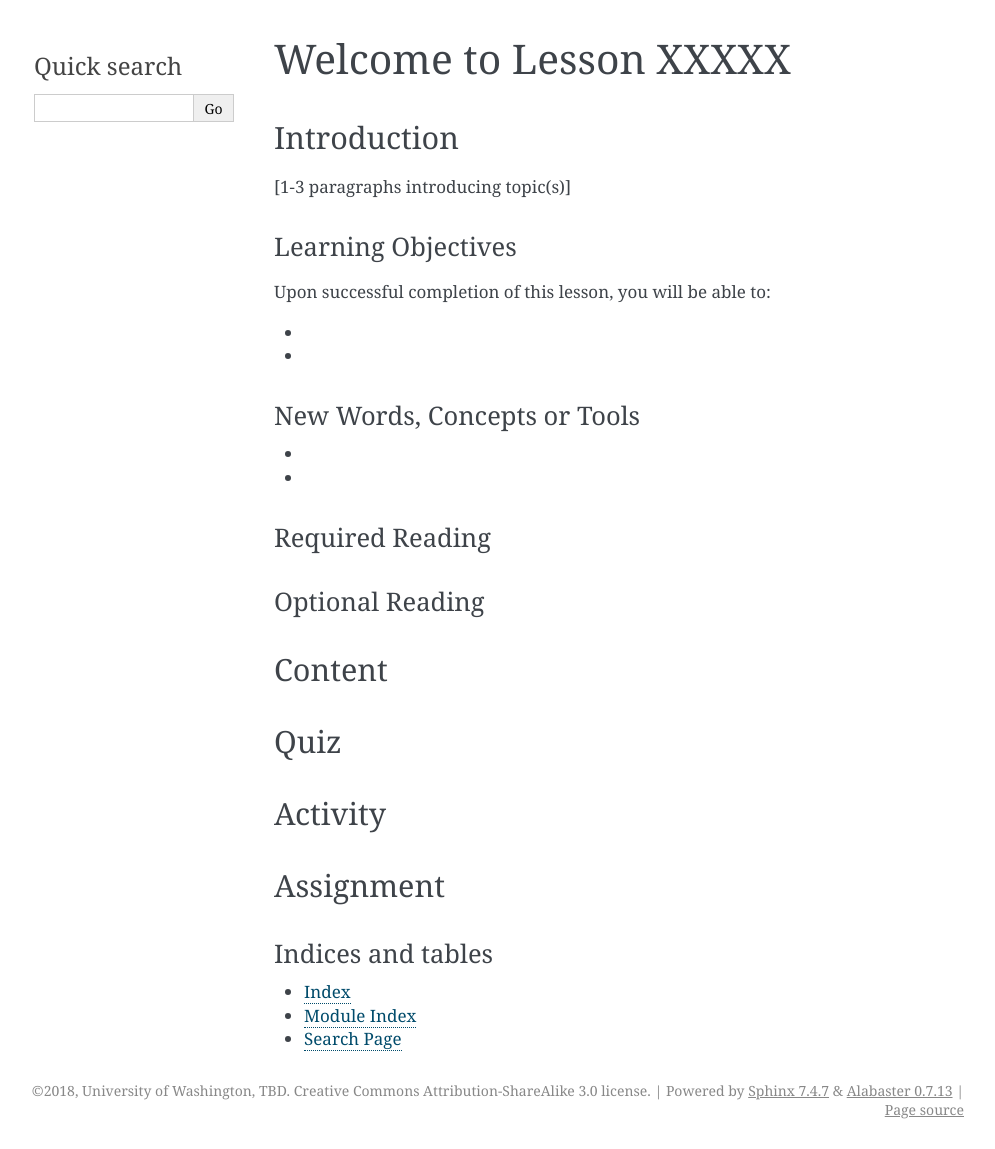
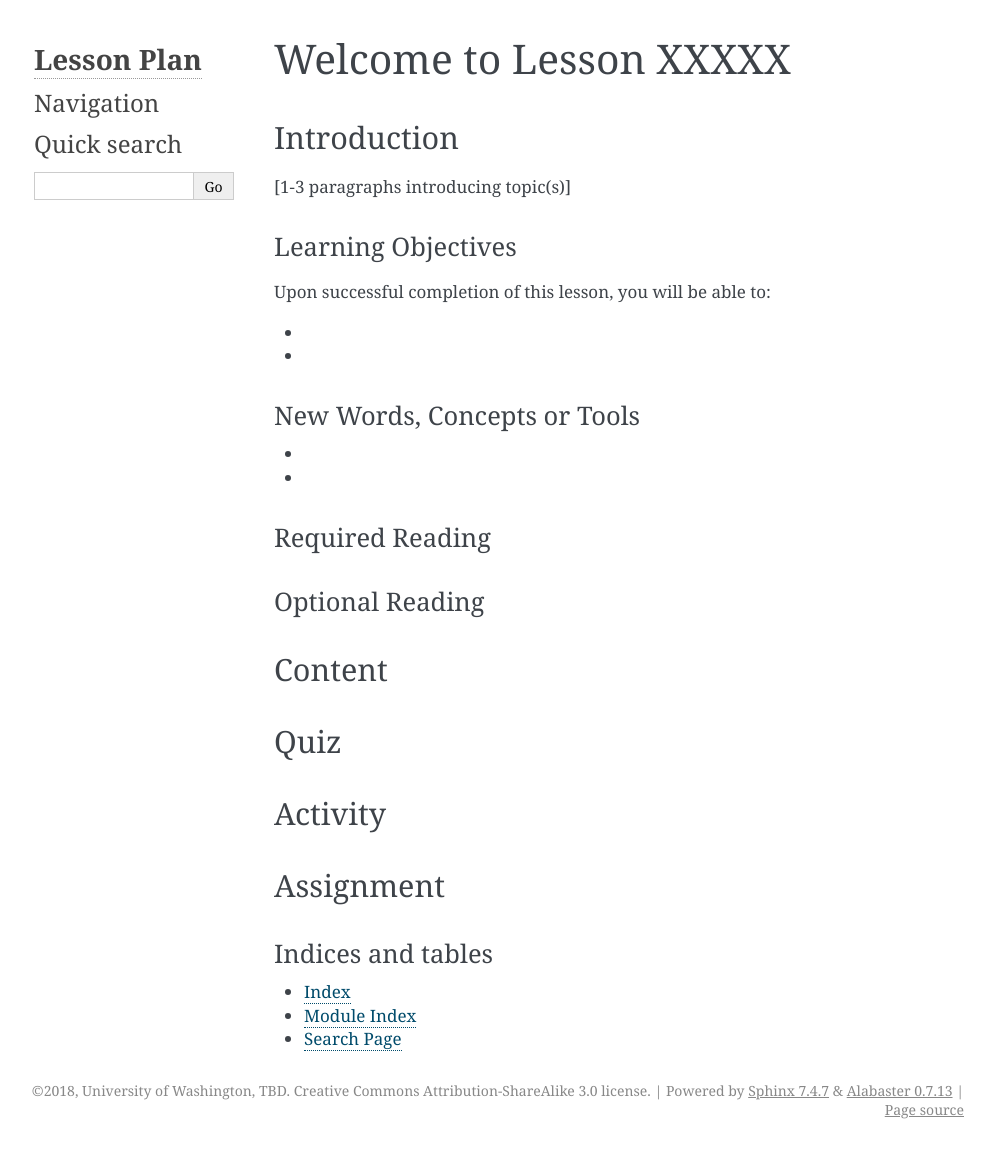
Before and after one commit to rriehle/lesson-template, a Sphinx documentation site: the page built from source/index.rst, in a window 1280 px wide. Shown: the whole page, without its empty margins (146-1141 px from the left). Built offline with Sphinx 7.4.7, drawn with Linux system fonts in a browser that asks for light colours; some of the changed lines change nothing that is shown.

Commit message:
Updating presentation materials

```diff
--- a/source/conf.py
+++ b/source/conf.py
@@ -120,7 +120,11 @@ html_static_path = ['_static']
 html_sidebars = {
     '**': [
         'relations.html',  # needs 'show_related': True theme option to display
+        'about.html',
+        'navigation.html',
+        'relations.html',
         'searchbox.html',
+        'donate.html',
     ]
 }
 
```
Also changed, not shown: 5 other files.
